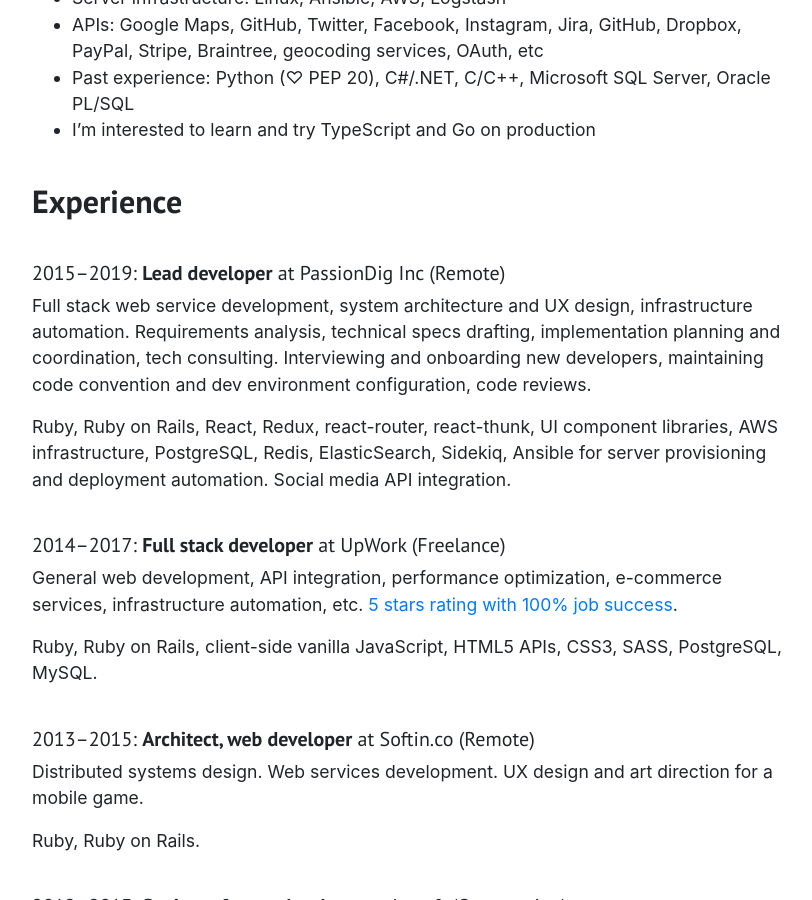
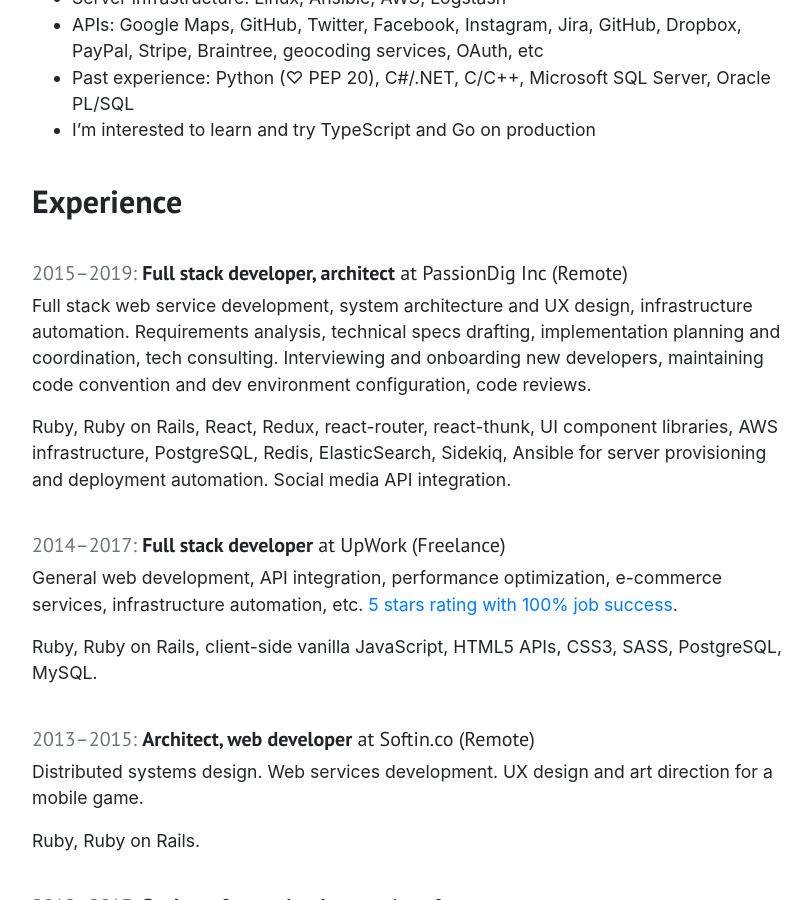
Before and after one commit to dreikanter/musayev.com, a Jekyll site: the page built from index.md, in a window 1280 px wide and 900 px high, scrolled down 744 px. Shown: the whole window, without its empty margins (223-1035 px from the left). Built offline with Jekyll 4.4.1, drawn with Linux system fonts in a browser that asks for light colours; nearby versions of some CDN libraries; our own code applies the rules of GitHub Pages for plain Markdown files; some of the changed text lies outside the part shown.

Commit message:
Update titles

```diff
--- a/index.md
+++ b/index.md
@@ -32,51 +32,53 @@
 
 ## Experience
 
-### _2015–2019:_ **Lead developer** at PassionDig Inc (Remote)
+<h3><span class="text-muted">2015–2019:</span> <b>Full stack developer, architect</b> at PassionDig Inc (Remote)</h3>
 
 Full stack web service development, system architecture and UX design, infrastructure automation. Requirements analysis, technical specs drafting, implementation planning and coordination, tech consulting. Interviewing and onboarding new developers, maintaining code convention and dev environment configuration, code reviews.
 
 Ruby, Ruby on Rails, React, Redux, react-router, react-thunk, UI component libraries, AWS infrastructure, PostgreSQL, Redis, ElasticSearch, Sidekiq, Ansible for server provisioning and deployment automation. Social media API integration.
 
-### _2014–2017:_ **Full stack developer** at UpWork (Freelance)
+<h3><span class="text-muted">2014–2017:</span> <b>Full stack developer</b> at UpWork (Freelance)</h3>
 
 General web development, API integration, performance optimization, e-commerce services, infrastructure automation, etc. [5 stars rating with 100% job success](/upwork).
 
 Ruby, Ruby on Rails, client-side vanilla JavaScript, HTML5 APIs, CSS3, SASS, PostgreSQL, MySQL.
 
-### _2013–2015:_ **Architect, web developer** at Softin.co (Remote)
+<h3><span class="text-muted">2013–2015:</span> <b>Architect, web developer</b> at Softin.co (Remote)</h3>
 
 Distributed systems design. Web services development. UX design and art direction for a mobile game.
 
 Ruby, Ruby on Rails.
 
-### _2012–2013:_ **Senior software developer** at Luxoft (Outsourcing)
+<h3><span class="text-muted">2012–2013:</span> <b>Senior software developer</b> at Luxoft</h3>
 
 Participated in enterprise projects development (Hewlett Packard, Modular Mining). New features development and existing codebase support. Technical documentation, interviewing and onboarding new developers.
 
 C#/.NET, WinForms (MVVM), WPF, Microsoft SQL Server.
 
-### _2008–2011:_ **Software developer** at Lanit-Tercom (Outsourcing, R&D)
+<h3><span class="text-muted">2008–2011:</span> <b>Software developer</b> at Lanit-Tercom (R&D)</h3>
 
 Enterprise software development, deployment and support. Requirements analysis, tasks decomposition and estimation, specifications drafting, project documentation. UI prototyping, IA design.
 
 .NET/C#, WinForms, WPF, PL/SQL, Java, Flex, Microsoft SQL Server, Microsoft Office integration.
 
-### _2006–2009:_ **Software developer** at SZMA LLC (R&D)
+<h3><span class="text-muted">2006–2009:</span> <b>Software developer</b> at SZMA LLC (R&D)</h3>
 
 Distributed software development, testing, deployment, and support. Desktop apps and web services for financial data collection and analysis. Middleware for Matlab integration with Metaquotes MetaTrader trading platform. Requirements analysis, specification drafting, and project documentation.
 
 .NET/C#, Matlab, MQL (Metatrader), MySQL, PHP, Python.
 
-### _2004–2008:_ **Postgraduate student, professor assistant** at St. Petersburg Institute for Informatics and Automation of the Russian Academy of Sciences
+<h3><span class="text-muted">2004–2008:</span> <b>Postgraduate student, professor assistant</b> at St. Petersburg Institute for Informatics and Automation of the Russian Academy of Sciences</h3>
 
 Research in the field of mathematical modeling, scientific conferences participation. Experimental software development (Java, C#).
 
 Learning course development for third-year university students at Admiral Makarov State University of Maritime and Inland Shipping: lecturing and running workshops on C/C++ programming and general software development, conducting examinations.
 
-### _2003–2007:_ **Software developer** at 7+11 Company Ltd.
+<h3><span class="text-muted">2003–2007:</span> <b>Software developer</b> at 7+11 Company Ltd.</h3>
 
 Distributed software development for enterprise automation and monitoring systems. Data aggregation and visualization. Embedded software development. Requirements analysis, technical documentation.
+
+C, C#, MySQL, HTML, CSS
 
 ## Personal projects
 
```
